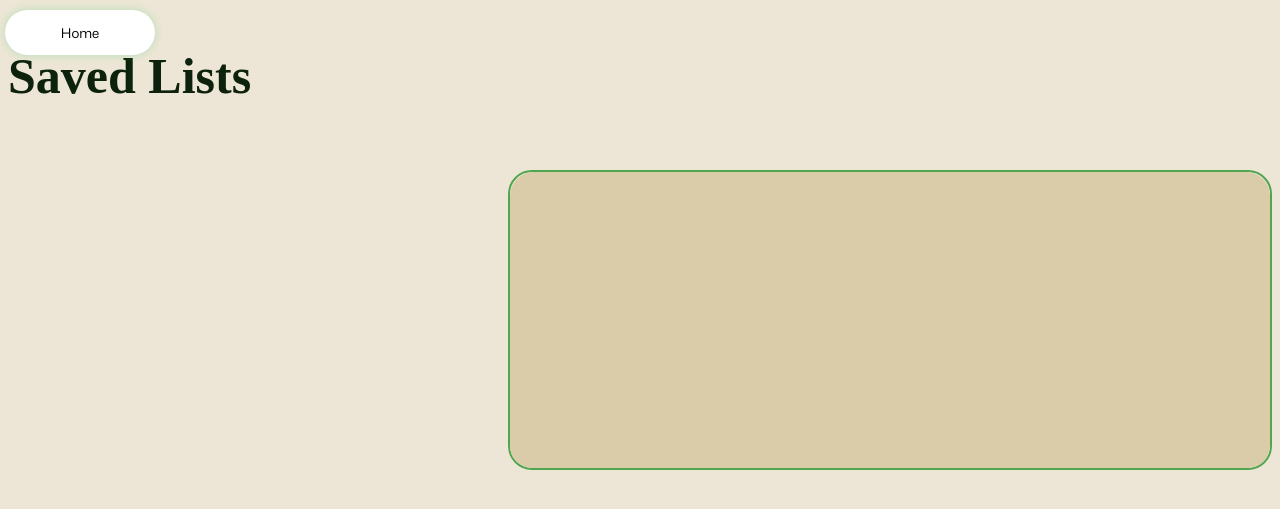
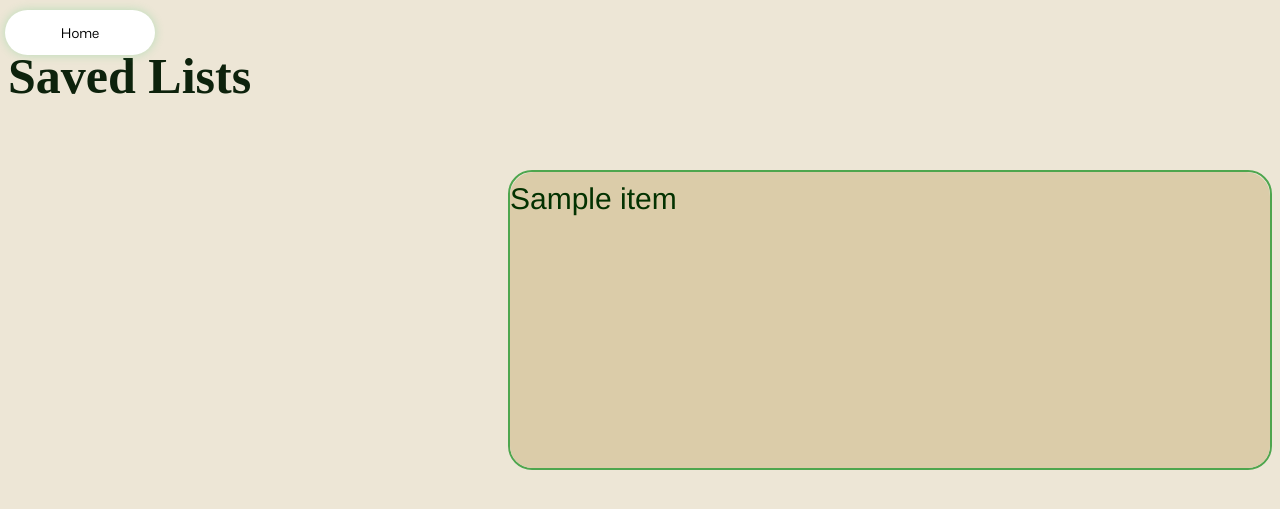
Before and after one commit to Ghufran-Luqman/Uniichef, a Flask app: template actualNEA/templates/lists.html in a window 1280 px wide. Shown: the top 509 px of the page. Run offline with Flask 3, Linux system fonts and the light colour scheme; the template is opened without the code that fills it: most values are stand-ins (such as "Sample title", 1, 10 or a date in 2020); some web fonts are replaced.

Commit message:
just fixed titles in saved recipes sections

```diff
--- a/actualNEA/static/maincss.css
+++ b/actualNEA/static/maincss.css
@@ -664,3 +664,9 @@ li::marker {
     z-index: 99999px;
     border-radius: 24px;
 }
+
+.savedlists {
+    position: absolute;
+    top: -20px;
+    text-align: center;
+}
--- a/actualNEA/templates/lists.html
+++ b/actualNEA/templates/lists.html
@@ -21,7 +21,7 @@
     {% for item in recipelist %}
         <div class="container2" style="overflow:hidden">
             <a href="/{{ username }}/{{ item }}">
-                <button id="recipebutton" class="recipebutton" name="recipebutton" type="button"><p class="biggertext">{{ item }}</p></button>
+                <button id="recipebutton" class="recipebutton" name="recipebutton" type="button"><p class="biggertext savedlists">{{ item }}</p></button>
             </a>
         </div>
         <br>
```
